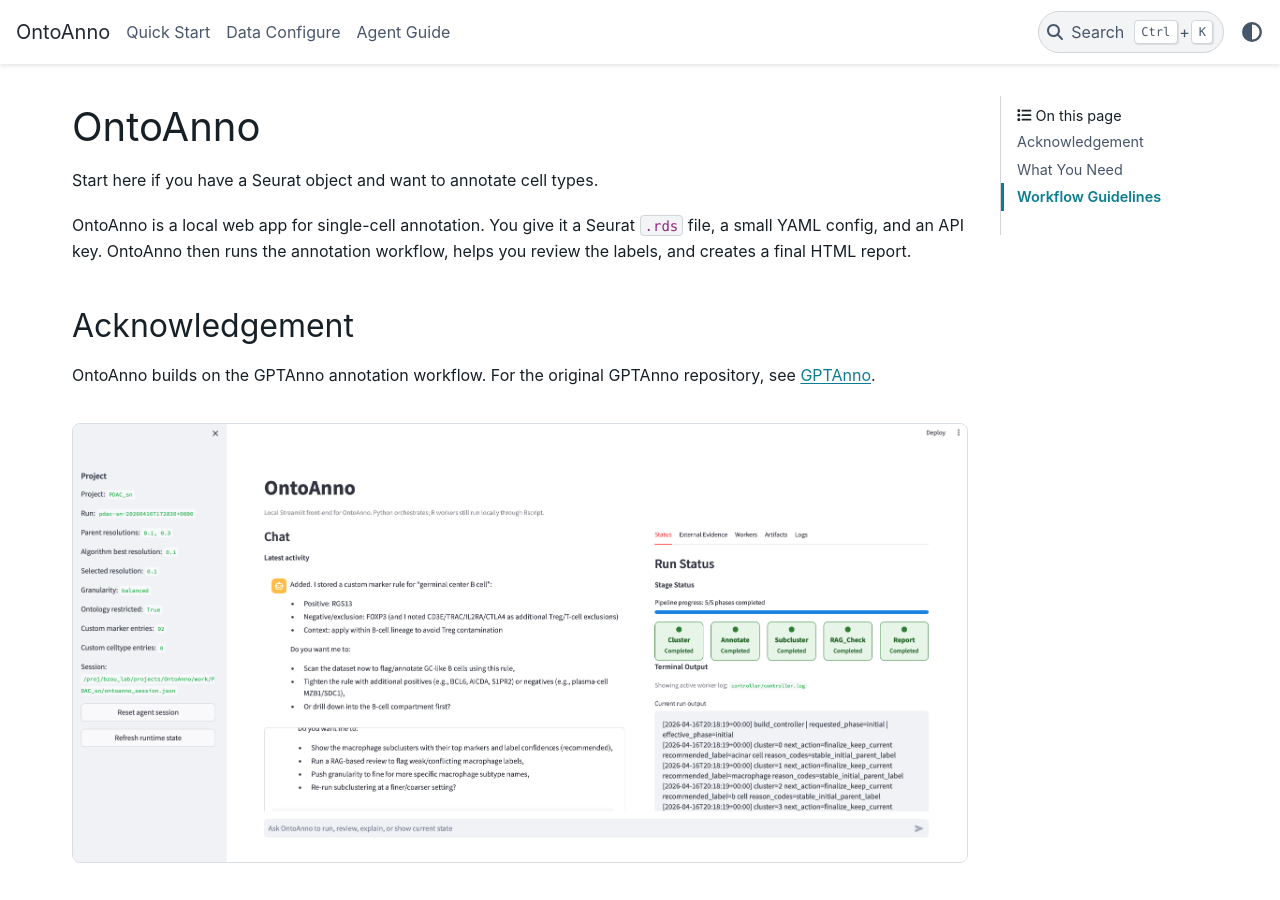
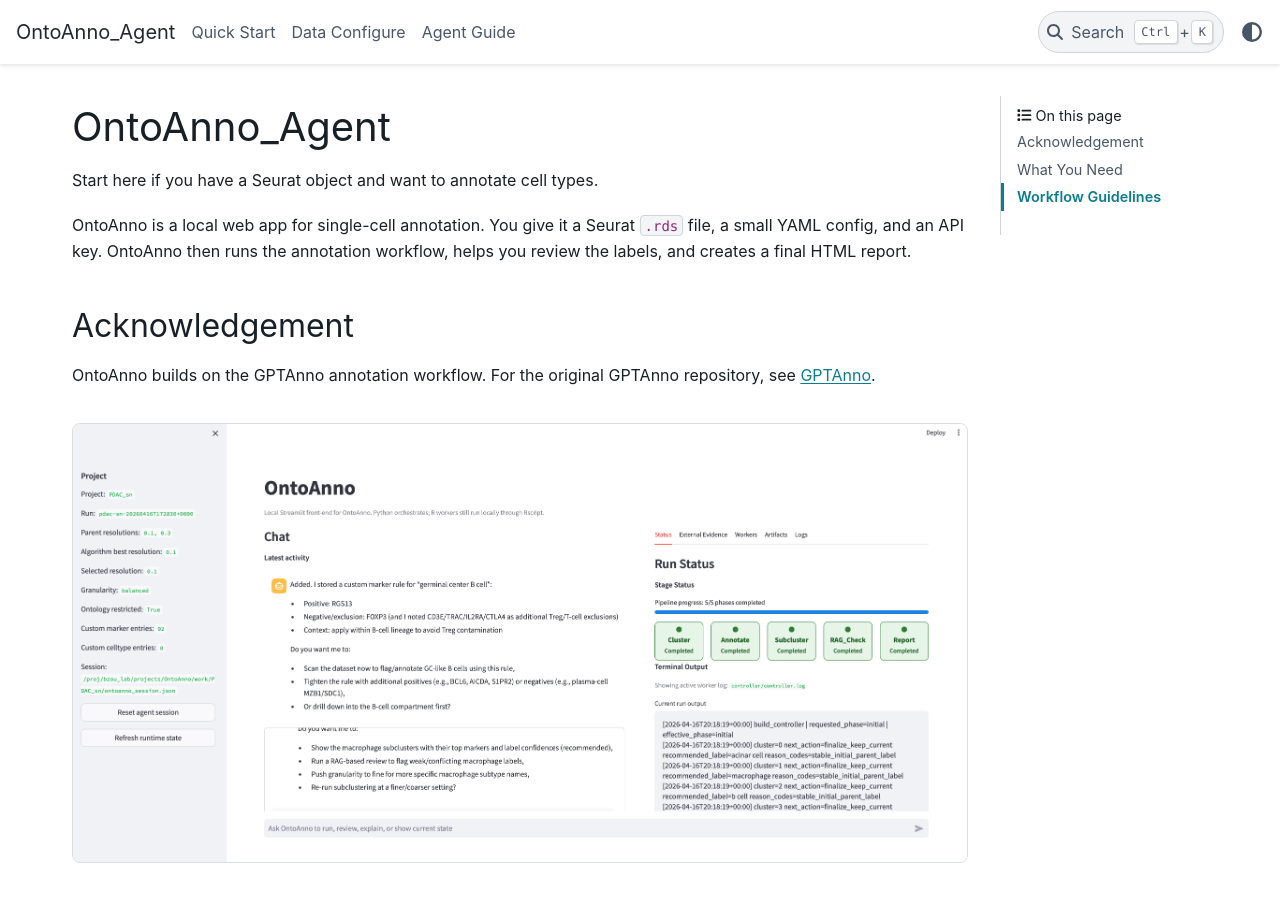
Before and after one commit to tamuya23/OntoAnno, a Sphinx documentation site: the page built from docs/index.rst, in a window 1280 px wide and 900 px high. Built offline with Sphinx 7.4.7 and the PyData theme 0.15.4, drawn with Linux system fonts in a browser that asks for light colours.

Commit message:
Update GitHub Pages titles

```diff
--- a/docs/conf.py
+++ b/docs/conf.py
@@ -8,7 +8,7 @@
 ROOT = Path(__file__).resolve().parents[1]
 sys.path.insert(0, str(ROOT / "src"))
 
-project = "OntoAnno"
+project = "OntoAnno_Agent"
 author = "OntoAnno contributors"
 copyright = "2026, OntoAnno contributors"
 release = "0.1.0"
@@ -26,8 +26,8 @@
 source_suffix = ".rst"
 master_doc = "index"
 
-html_title = "OntoAnno"
-html_short_title = "OntoAnno"
+html_title = "OntoAnno_Agent"
+html_short_title = "OntoAnno_Agent"
 html_static_path = ["_static"]
 html_css_files = ["custom.css"]
 html_favicon = None
@@ -44,7 +44,7 @@
         "collapse_navigation": False,
         "navbar_align": "left",
         "logo": {
-            "text": "OntoAnno",
+            "text": "OntoAnno_Agent",
         },
         "secondary_sidebar_items": ["page-toc"],
     }
--- a/docs/index.rst
+++ b/docs/index.rst
@@ -1,5 +1,5 @@
-OntoAnno
-========
+OntoAnno_Agent
+==============
 
 Start here if you have a Seurat object and want to annotate cell types.
 
```
